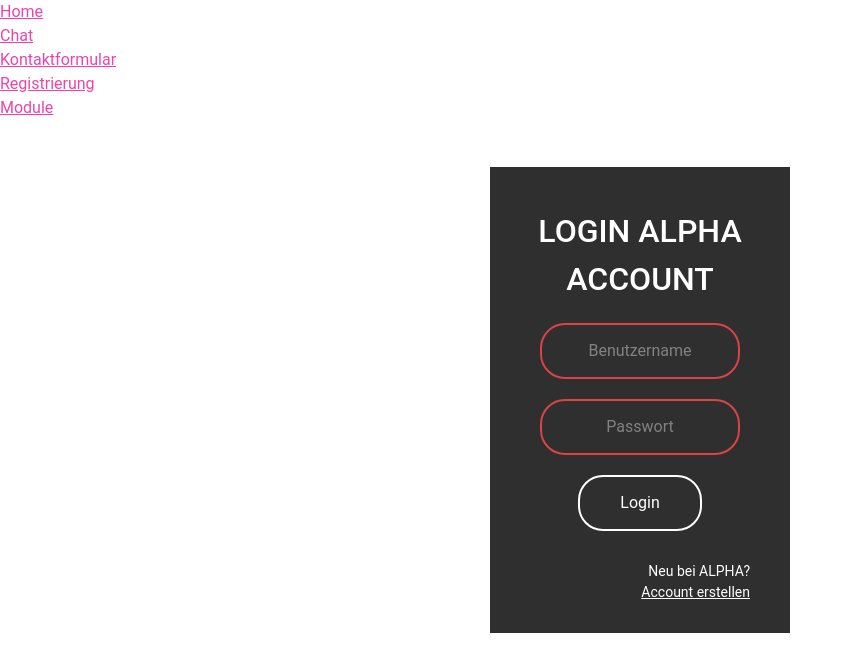
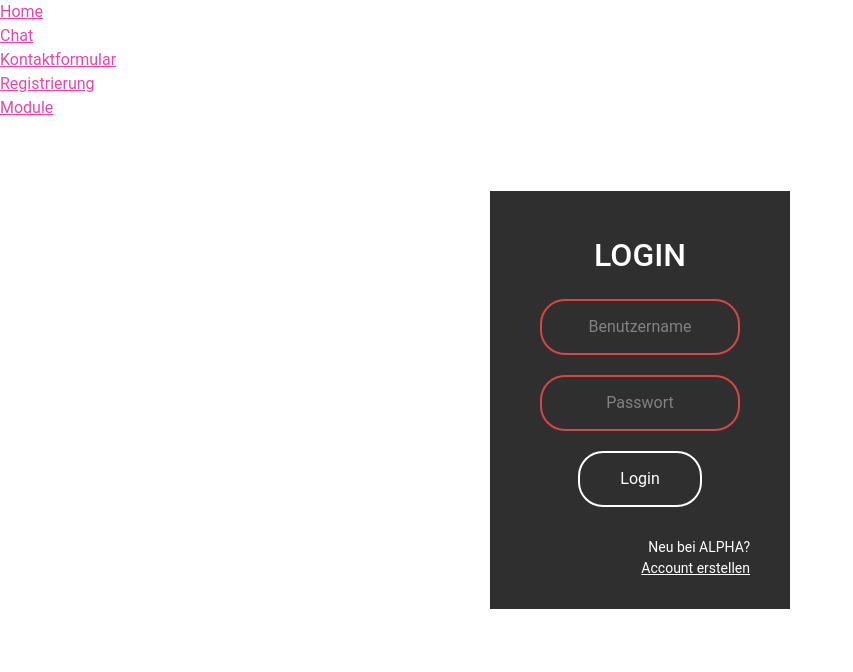
Before and after one commit to hfu-gis/alpha, a Vue app: page / in a window 1280 px wide. Shown: the top 672 px of the page, without its empty margins (0-853 px from the left). Built offline with nearby package versions, Linux system fonts and the light colour scheme; a small style sheet from the web is missing; the HTML template or start-up script is replaced by a standard one.

Commit message:
new heading for login

```diff
--- a/src/components/Home.vue
+++ b/src/components/Home.vue
@@ -7,7 +7,7 @@
 
         <!-- Login Formular -->
         <form class="box" action="login.html" method="post">
-            <h1>Login Alpha Account</h1>
+            <h1>Login</h1>
             <input type="text" name="" placeholder="Benutzername">
             <input type="password" name="" placeholder="Passwort">
             <input type="submit" name="" value="Login">
```
